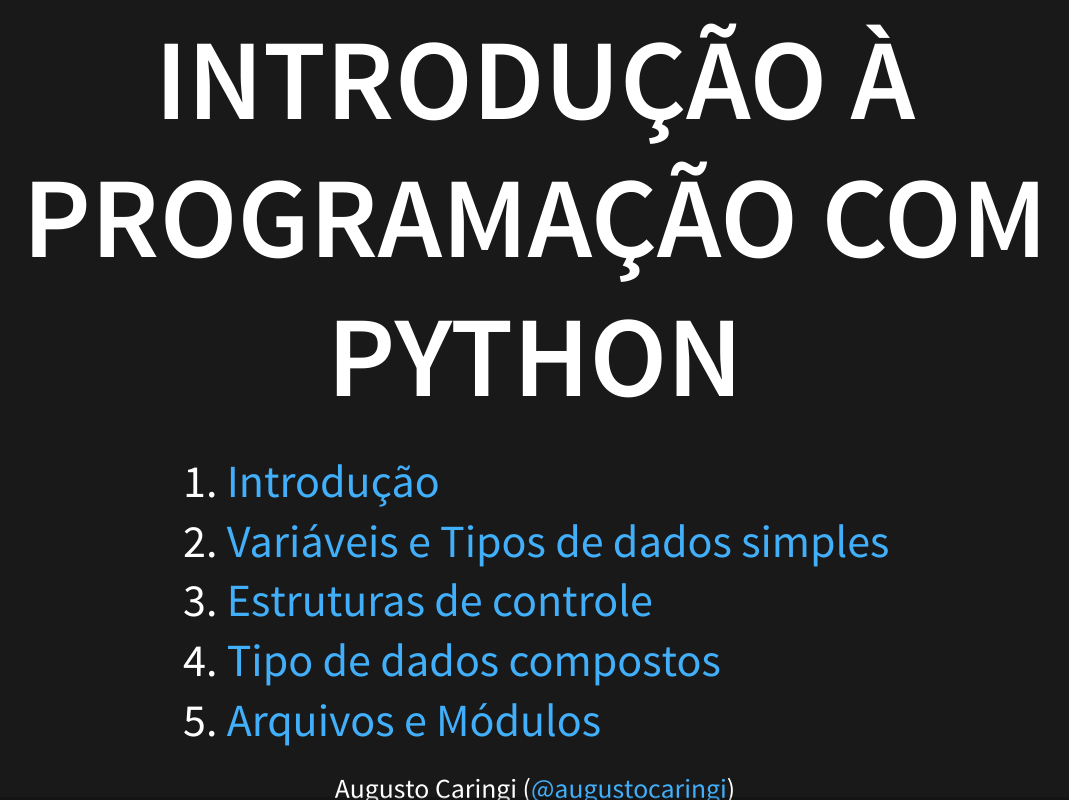
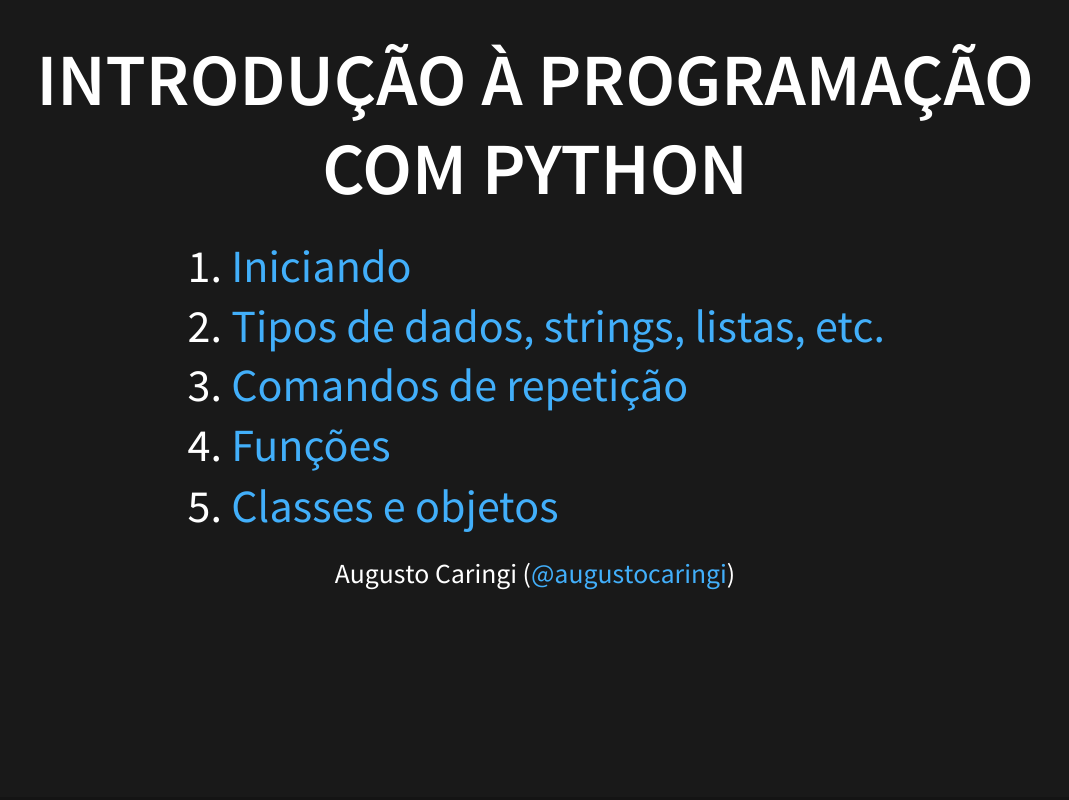
Before and after one commit to caringi/curso_python, a website: page index.html in a window 1280 px wide. Shown: the whole page, without its empty margins (105-1174 px from the left). Drawn offline with Linux system fonts and the light colour scheme.

Commit message:
index.html updates

```diff
--- a/index.html
+++ b/index.html
@@ -17,13 +17,13 @@
 		<div class="reveal">
 			<div class="slides">
 				<section>
-				<h1>Introdução à programação com Python</h1>
+				<h2>Introdução à programação com Python</h2>
 				<ol>
-					<li><a href="01-introduction.html">Introdução</a></li>
-					<li><a href="02-variables-and-simple-data-types.html">Variáveis e Tipos de dados simples</a></li>
-					<li><a href="03-control-structures.html">Estruturas de controle</a></li>
-					<li><a href="04-compound-data-types.html">Tipo de dados compostos</a></li>
-					<li><a href="05-files-and-modules.html">Arquivos e Módulos</a></li>
+					<li><a href="01-introduction.html">Iniciando</a></li>
+					<li><a href="02-variables-and-simple-data-types.html">Tipos de dados, strings, listas, etc.</a></li>
+					<li><a href="03-control-structures.html">Comandos de repetição</a></li>
+					<li><a href="04-compound-data-types.html">Funções</a></li>
+					<li><a href="05-files-and-modules.html">Classes e objetos</a></li>
 				</ol>
 				<footer>
 					<p><small>Augusto Caringi (<a href="http://twitter.com/augustocaringi">@augustocaringi</a>)
```
